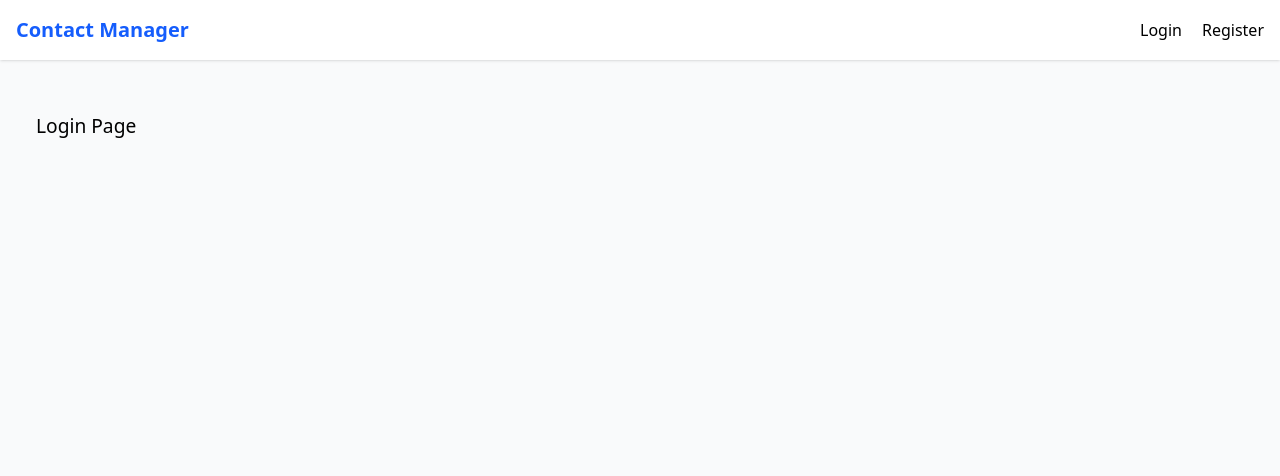
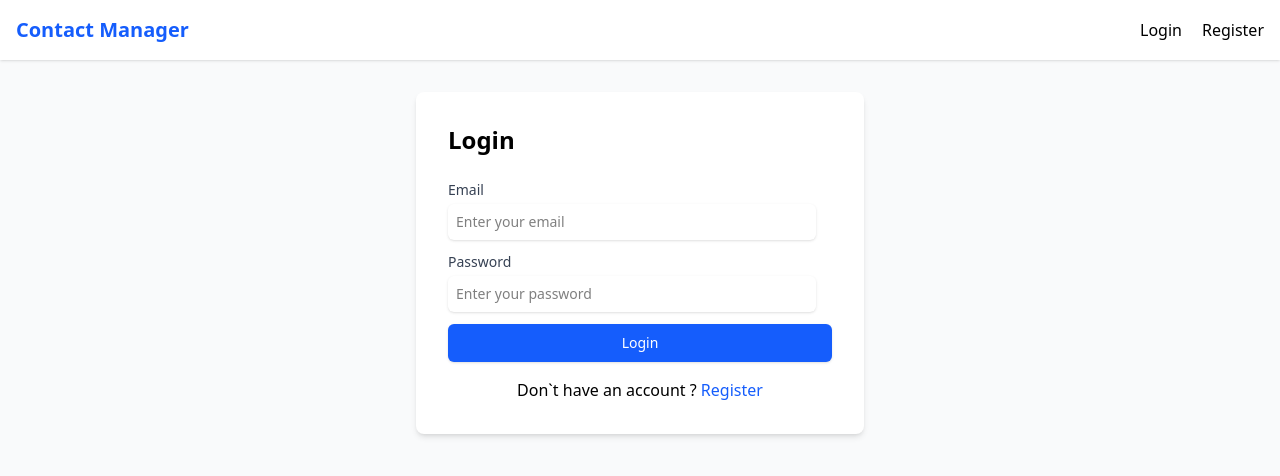
Before and after one commit to Vasant-Mestry-11/next-js-revision-pages-1, a Next.js app: page /login in a window 1280 px wide. Shown: the top 476 px of the page. Built offline with nearby package versions, Linux system fonts and the light colour scheme.

Commit message:
:zap: :art: Login Page

```diff
--- a/src/app/(auth)/login/login.module.css
+++ /dev/null
@@ -1,4 +0,0 @@
-.login {
-  padding: 20px;
-  font-size: larger;
-}
--- a/src/app/(auth)/login/page.tsx
+++ b/src/app/(auth)/login/page.tsx
@@ -1,7 +1,19 @@
-import styles from "./login.module.css";
+import LoginForm from "@/app/_components/LoginForm";
+import Link from "next/link";
 
 const LoginPage = () => {
-  return <div className={styles.login}>Login Page</div>;
+  return (
+    <div className="max-w-md mx-auto bg-white p-8 rounded-lg shadow-md">
+      <h1 className="text-2xl font-bold mb-6">Login</h1>
+      <LoginForm />
+      <p className="mt-4 text-center">
+        Don`t have an account ?{" "}
+        <Link href="/register" className="text-blue-600 hover:underline">
+          Register
+        </Link>
+      </p>
+    </div>
+  );
 };
 
 export default LoginPage;
--- /dev/null
+++ b/src/app/_components/LoginForm.tsx
@@ -0,0 +1,40 @@
+"use client";
+
+const LoginForm = () => {
+  return (
+    <form className="space-x-4">
+      <div>
+        <label className="block text-sm font-medium text-gray-700">Email</label>
+        <input
+          type="email"
+          name="email"
+          placeholder="Enter your email"
+          required
+          id="email"
+          className="mt-1 block w-full rounded-md border-gray-300 shadow-sm focus:border-blue-500 focus:ring-blue-5 sm:text-sm p-2"
+        />
+      </div>
+      <div className="mt-3">
+        <label className="block text-sm font-medium text-gray-700">
+          Password
+        </label>
+        <input
+          type="password "
+          name="password"
+          placeholder="Enter your password"
+          required
+          id="password"
+          className="mt-1 block w-full rounded-md border-gray-300 shadow-sm focus:border-blue-500 focus:ring-blue-5 sm:text-sm p-2"
+        />
+      </div>
+      <button
+        type="submit"
+        className="mt-3 w-full justify-center py-2 px-4 border border-transparent rounded-md shadow-sm text-sm font-medium text-white bg-blue-600 hover:bg-blue-600"
+      >
+        Login
+      </button>
+    </form>
+  );
+};
+
+export default LoginForm;
```
